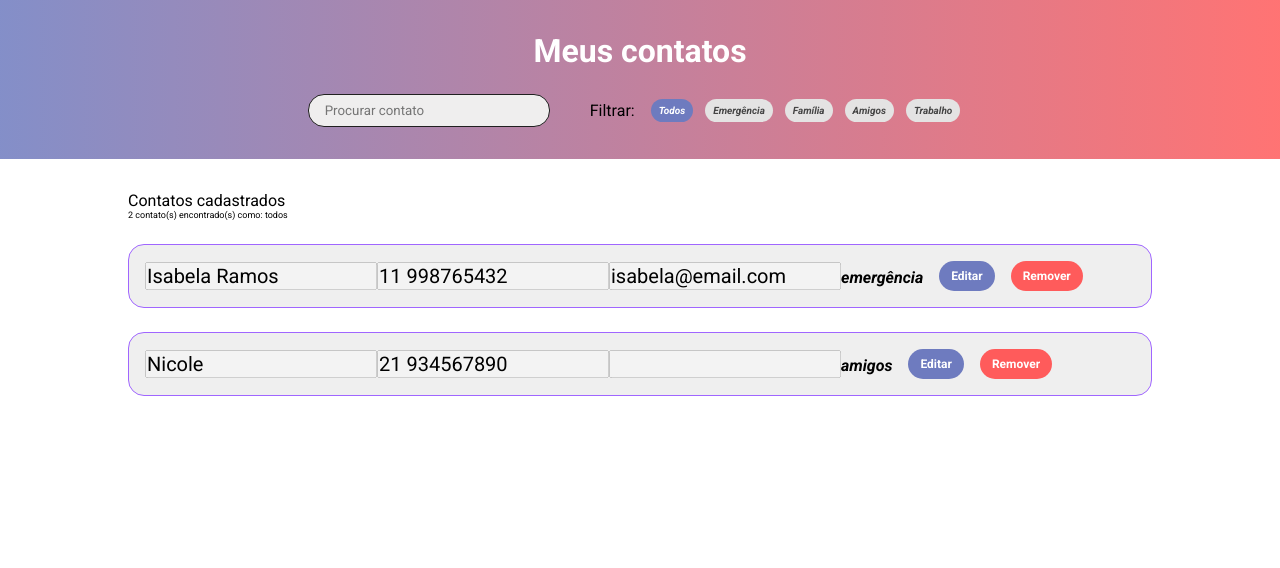
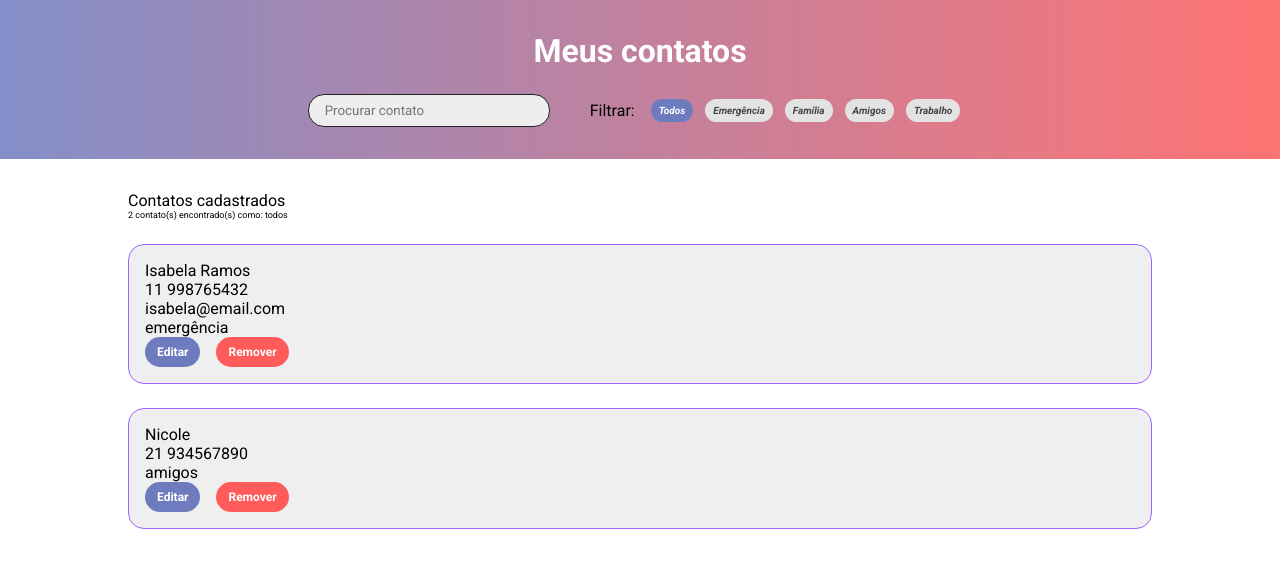
Before and after one commit to isabelaramoss/listacontatos_redux, a React (Create React App) app: page / in a window 1280 px wide. Shown: the top 568 px of the page. Built offline with nearby package versions, Linux system fonts and the light colour scheme.

Commit message:
ajustando estaEditando

```diff
--- a/src/components/Contatos/index.tsx
+++ b/src/components/Contatos/index.tsx
@@ -55,28 +55,50 @@ const Contatos = ({
   }
 
   return (
+    //fazer aqui um está editando e arrumar display
     <S.Card>
+      <div>
+        {estaEditando ? (
+          <>
             <S.InfosContato>
-        <div>
               <S.InfosInput
                 type="text"
                 value={nome}
                 onChange={({ target }) => setNome(target.value)}
                 disabled={!estaEditando}
               />
+            </S.InfosContato>
+
+            <S.InfosContato>
               <S.InfosInput
                 type="text"
                 value={tel}
                 onChange={({ target }) => setTel(target.value)}
                 disabled={!estaEditando}
               />
+            </S.InfosContato>
+
+            <S.InfosContato>
               <S.InfosInput
                 type="text"
                 value={email}
                 onChange={({ target }) => setEmail(target.value)}
                 disabled={!estaEditando}
               />
+            </S.InfosContato>
+
+            <S.InfosContato>
               <S.TagContato>{tag}</S.TagContato>
+            </S.InfosContato>
+          </>
+        ) : (
+          <>
+            <S.InfosContato>{nomeOriginal}</S.InfosContato>
+            <S.InfosContato>{telOriginal}</S.InfosContato>
+            <S.InfosContato>{emailOriginal}</S.InfosContato>
+            <S.InfosContato>{tag}</S.InfosContato>
+          </>
+        )}
       </div>
       <S.BarraAcoes>
         {estaEditando ? (
@@ -99,110 +121,8 @@ const Contatos = ({
           </>
         )}
       </S.BarraAcoes>
-      </S.InfosContato>
     </S.Card>
   )
 }
 
 export default Contatos
-
-/*const Contatos = ({
-  nome: nomeOriginal,
-  tel: telOriginal,
-  email: emailOriginal,
-  id
-}: Props) => {
-  const dispatch = useDispatch()
-
-  const [estaEditando, setEstaEditando] = useState(false)
-  const [nome, setNome] = useState('')
-  const [tel, setTel] = useState('')
-  const [email, setEmail] = useState('')
-
-  useEffect(() => {
-    if (nomeOriginal.length > 0) {
-      setNome(nomeOriginal)
-    }
-
-    if (telOriginal.length > 0) {
-      setTel(telOriginal)
-    }
-
-    if (emailOriginal.length > 0) {
-      setEmail(emailOriginal)
-    }
-  }, [nomeOriginal, telOriginal, emailOriginal])
-
-  function salvarEdicao() {
-    dispatch(
-      alterarContato({
-        nome,
-        tel,
-        email,
-        id
-      })
-    )
-  }
-
-  function cancelarEdicao() {
-    setEstaEditando(false)
-    setNome(nomeOriginal)
-    setTel(telOriginal)
-    setEmail(emailOriginal)
-  }
-
-  //function alteraTag(e: ChangeEvent<HTMLInputElement>){ }
-
-  return (
-    <S.Card>
-      <S.InfosContato>
-        <div>
-          <S.InfosInput
-            type="text"
-            value={nome}
-            onChange={({ target }) => setNome(target.value)}
-            disabled={!estaEditando}
-          />
-          <S.InfosInput
-            type="text"
-            value={tel}
-            onChange={({ target }) => setTel(target.value)}
-            disabled={!estaEditando}
-          />
-          <S.InfosInput
-            type="text"
-            value={email}
-            onChange={({ target }) => setEmail(target.value)}
-            disabled={!estaEditando}
-          />
-          <S.TagContato parametro="tag" tag={tag}>
-            {tag}
-          </S.TagContato>
-        </div>
-        <S.BarraAcoes>
-          {estaEditando ? (
-            <>
-              <S.BotaoSalvar onClick={salvarEdicao}>Salvar</S.BotaoSalvar>
-              <S.BotaoCancelarRemover onClick={cancelarEdicao}>
-                Cancelar
-              </S.BotaoCancelarRemover>
-            </>
-          ) : (
-            <>
-              <S.BotaoEditar onClick={() => setEstaEditando(true)}>
-                Editar
-              </S.BotaoEditar>
-              <S.BotaoCancelarRemover
-                onClick={() => dispatch(removerContato(id))}
-              >
-                Remover
-              </S.BotaoCancelarRemover>
-            </>
-          )}
-        </S.BarraAcoes>
-      </S.InfosContato>
-    </S.Card>
-  )
-}
-
-export default Contatos*/
--- a/src/components/Contatos/style.ts
+++ b/src/components/Contatos/style.ts
@@ -16,7 +16,6 @@ export const Card = styled.div`
 export const InfosContato = styled.div`
   display: flex;
   align-items: center;
-  gap: 1rem;
 `
 
 export const InfosInput = styled.input`
```
Lines whose indentation alone changed are shown as unchanged.
